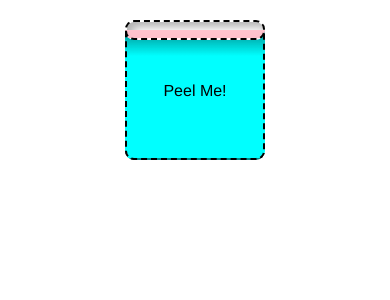
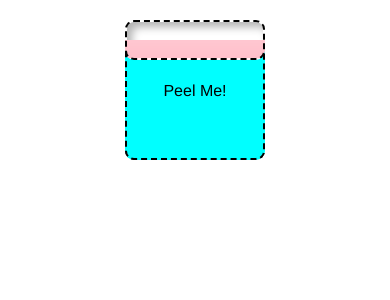
Before and after one commit to bradencodes/portfolio-2, a React (Create React App) app: page / in a window 390 px wide. Shown: the top 300 px of the page. Built offline with nearby package versions, Linux system fonts and the light colour scheme.

Commit message:
peel vertically responsive

```diff
--- a/src/styles/css/index.css
+++ b/src/styles/css/index.css
@@ -52,11 +52,11 @@ html {
   border: black dashed 2px;
 }
 #Awesome .back {
-  height: 10px;
-  top: 30px;
+  height: 20px;
+  top: 40px;
 }
 #Awesome .back .circle {
-  margin-top: -130px;
+  margin-top: -120px;
   background-color: pink;
   background-image: -webkit-linear-gradient(bottom, rgba(251, 236, 63, 0), rgba(255, 255, 255, 0.8));
 }
@@ -85,17 +85,14 @@ html {
   transition: opacity 50ms linear 200ms;
 }
 #Awesome .front {
-  height: 150px;
+  height: 140px;
   bottom: 0;
   top: auto;
   -webkit-box-shadow: 0 -140px 20px -140px rgba(0, 0, 0, 0.3);
 }
 #Awesome .front .circle {
-  margin-top: -10px;
+  margin-top: -20px;
   background: cyan;
-  background-image: -webkit-linear-gradient(bottom, rgba(251, 236, 63, 0) 75%, darkcyan 95%);
-  background-image: -moz-linear-gradient(bottom, rgba(251, 236, 63, 0) 75%, darkcyan 95%);
-  background-image: linear-gradient(bottom, rgba(251, 236, 63, 0) 75%, darkcyan 95%);
 }
 #Awesome h4 {
   font-family: 'helvetica neue', arial;
--- a/src/styles/less/components/Peel.less
+++ b/src/styles/less/components/Peel.less
@@ -10,7 +10,7 @@
     @peel_height: 140px;
     @peel_to: 160px;
     @marg: 20px;
-    @ph: 10px;
+    @ph: 20px;
 
     position: relative;
     width: @cw;
@@ -72,7 +72,7 @@
 
     .back{
         height: @ph;
-        top: @ph * 3;
+        top: @marg + @ph;
 
         .circle{
             margin-top: @ph - @sh;
@@ -117,7 +117,7 @@
     }
 
     .front{
-        height: @sh + @ph;
+        height: @sh + @marg - @ph;
         bottom: 0;
         top: auto;
 
@@ -127,9 +127,9 @@
             margin-top: -@ph;
             background: cyan;
 
-            background-image: -webkit-linear-gradient(bottom, rgba(251,236,63,.0) 75%, darkcyan 95%);
-            background-image: -moz-linear-gradient(bottom, rgba(251,236,63,.0) 75%, darkcyan 95%);
-            background-image: linear-gradient(bottom, rgba(251,236,63,.0) 75%, darkcyan 95%);
+            // background-image: -webkit-linear-gradient(bottom, rgba(251,236,63,.0) 75%, darkcyan 95%);
+            // background-image: -moz-linear-gradient(bottom, rgba(251,236,63,.0) 75%, darkcyan 95%);
+            // background-image: linear-gradient(bottom, rgba(251,236,63,.0) 75%, darkcyan 95%);
         }
     }
 
```
